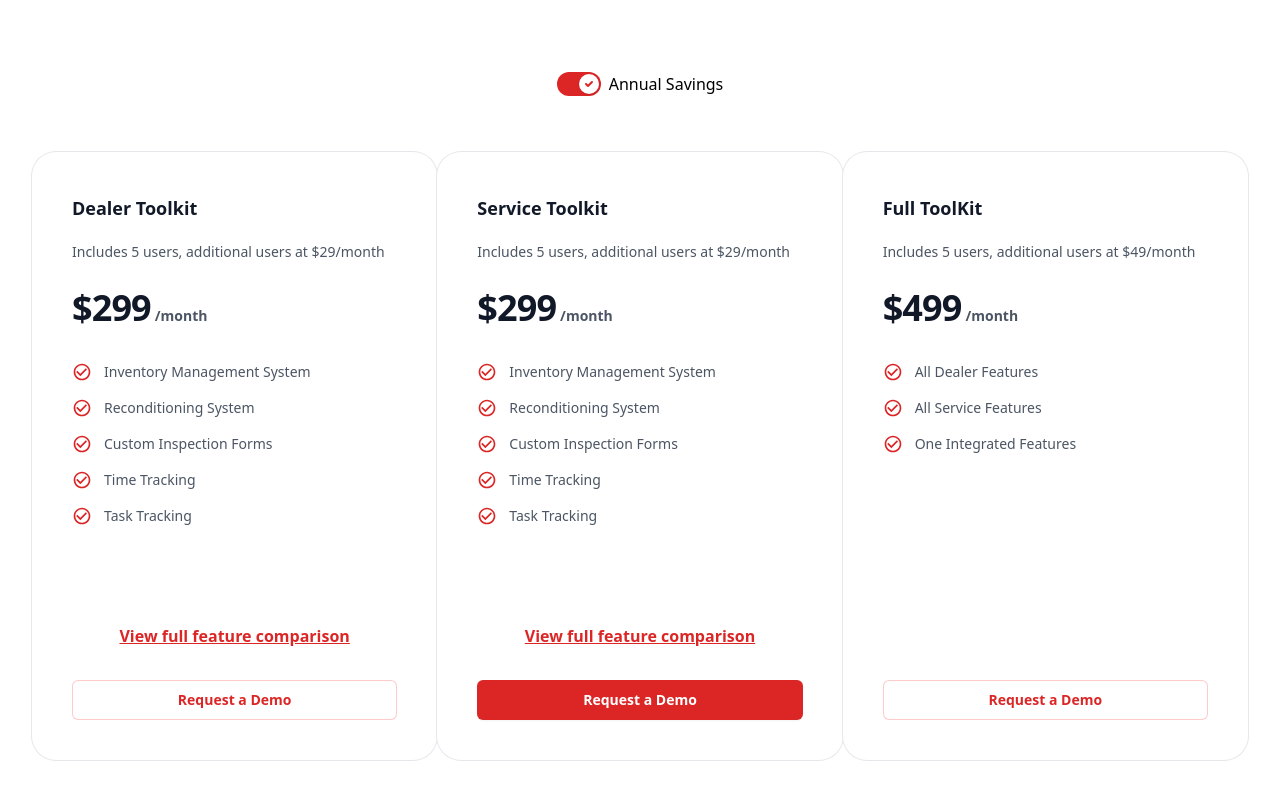
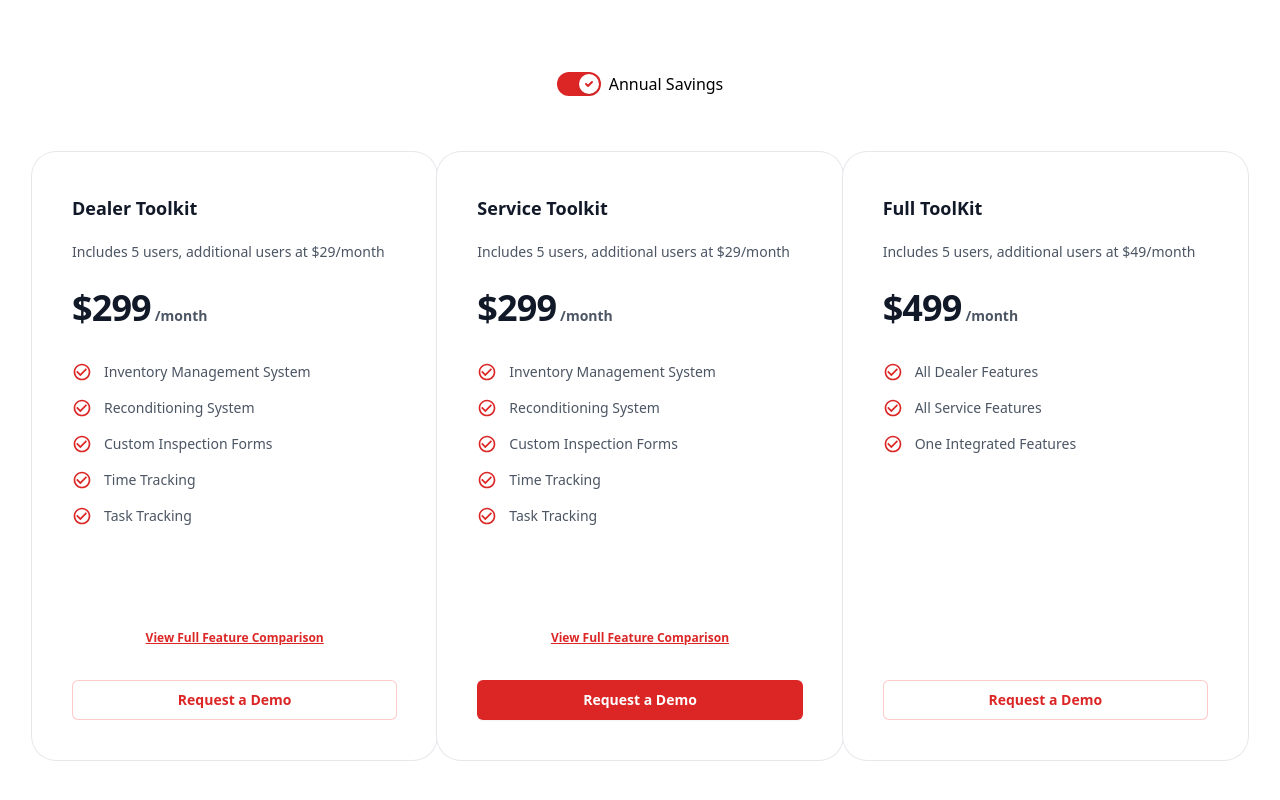
Before and after one commit to torchcommercialmedia/marketingsite, a Next.js app: page /pricing in a window 1280 px wide. Shown: the part 664-1464 px from the top of the page. Built offline with nearby package versions, Linux system fonts and the light colour scheme.

Commit message:
fix user interface of view full feature comparison button

```diff
--- a/app/pricing/page.tsx
+++ b/app/pricing/page.tsx
@@ -333,12 +333,12 @@ const Pricing = (props: Props) => {
                       <div className="mt-24 text-center">
                         <Link
                           href="/pricing#full-feature"
-                          className="text-red-600 font-semibold underline"
+                          className="text-red-600 text-xs font-semibold underline"
                           onClick={() => {
                             setShowAdditionalFeatures(true);
                           }}
                         >
-                          View full feature comparison
+                          View Full Feature Comparison
                         </Link>
                       </div>
                     )}
```
